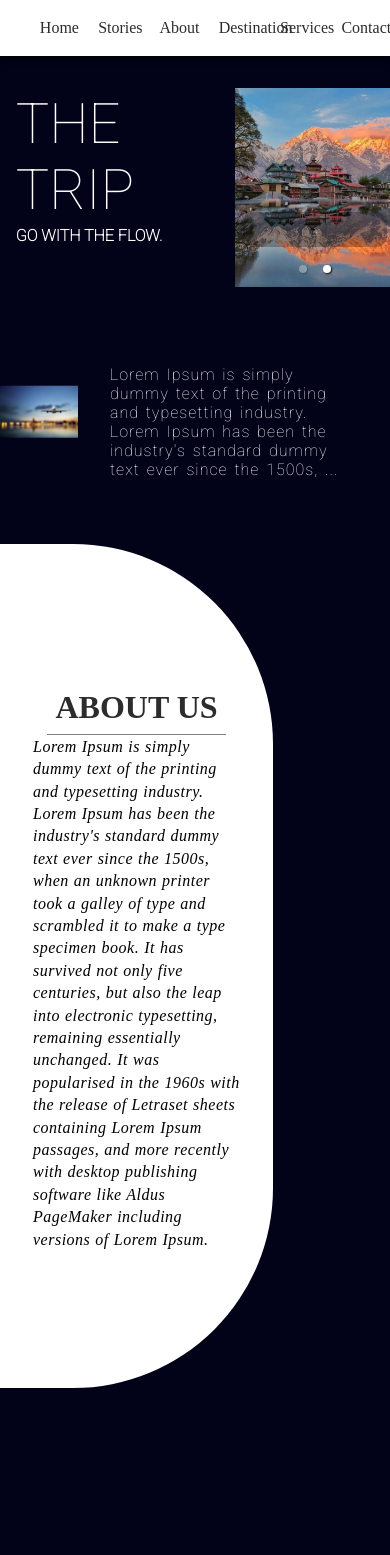
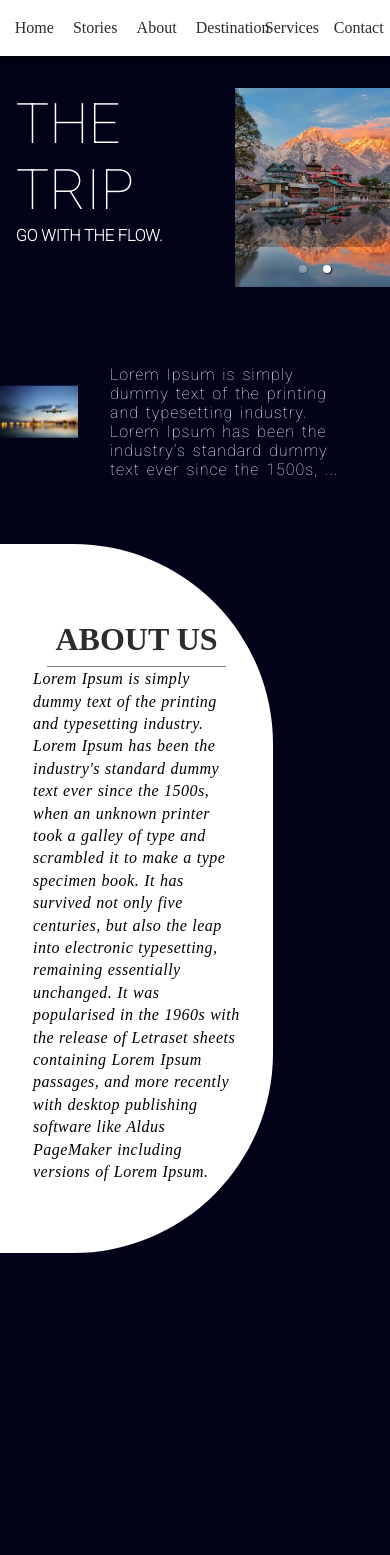
Before and after one commit to Khushinagar/project-1, a React (Create React App) app: page / in a window 390 px wide. Shown: the top 1555 px of the page. Built offline with nearby package versions, Linux system fonts and the light colour scheme.

Commit message:
"ninith commit "

```diff
--- a/src/styles/Mediaquery.scss
+++ b/src/styles/Mediaquery.scss
@@ -146,7 +146,7 @@
         >div{
 
             width: 70%;
-            height: 100vh;
+            height: 70%;
             // background-color: $first;
             border-radius: 0 200px 200px 0;
             display: flex;
@@ -262,7 +262,7 @@
         display: flex;
         justify-content: flex-end;
         a{
-            width: 22%;
+            width: 26%;
             margin-right: .2rem;
             text-decoration: none;
             text-transform: capitalize;
```
